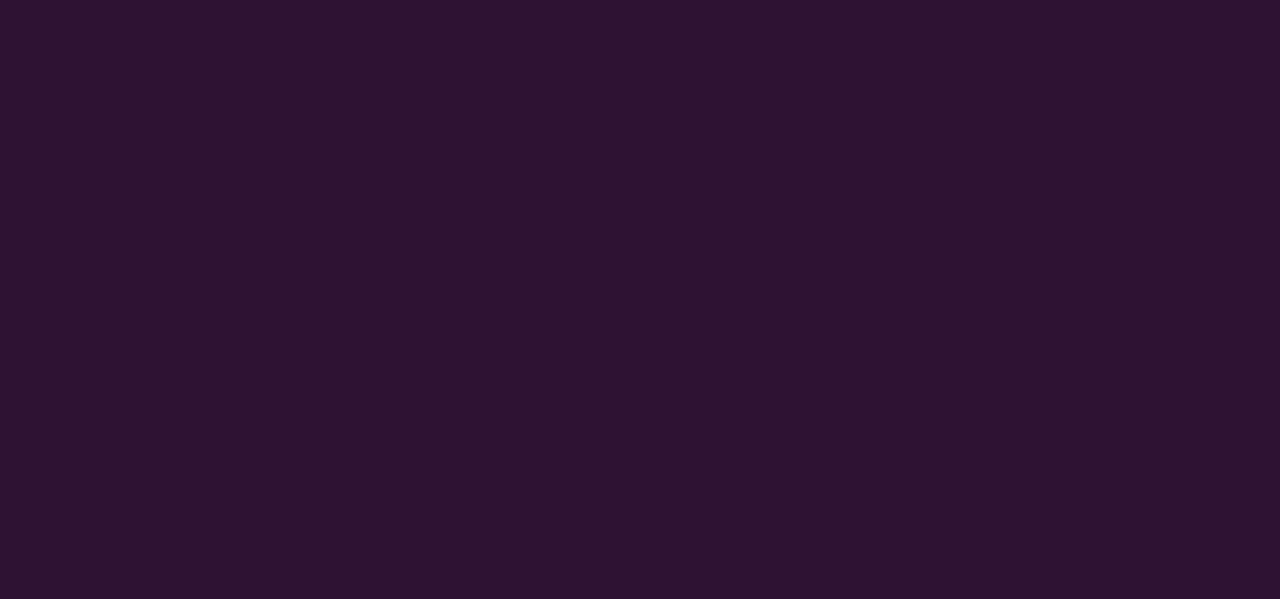
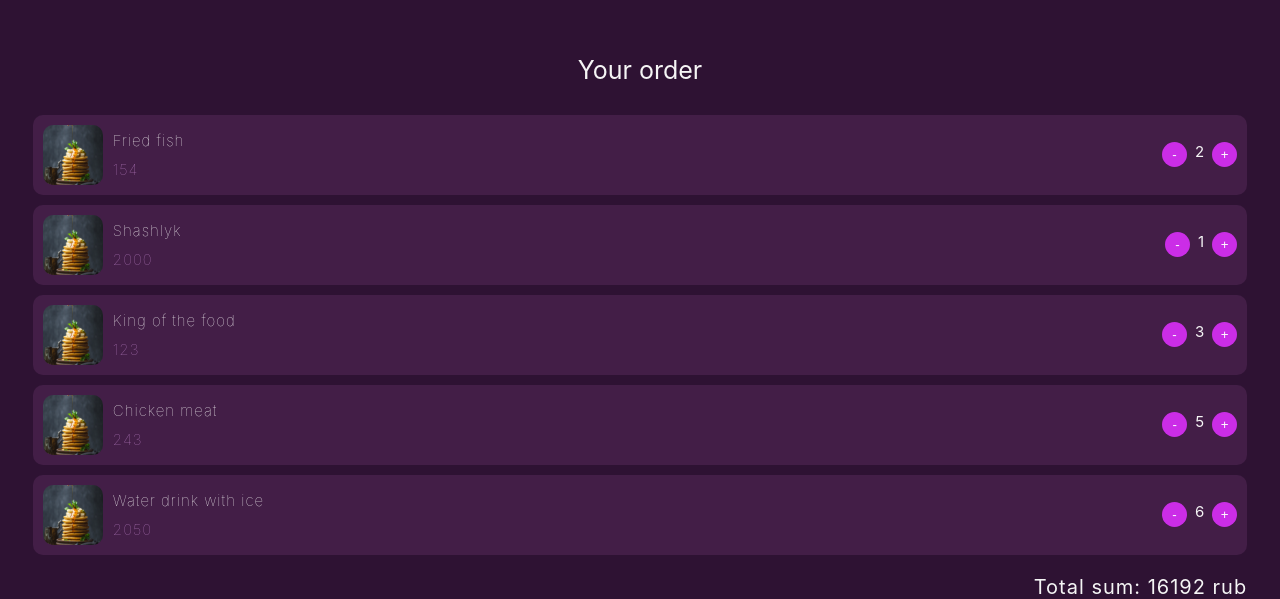
Before and after one commit to moflotas/onemenu, a React (Create React App) app in the folder onemenu/: page /shopping-cart in a window 1280 px wide. Shown: the part 501-1100 px from the top of the page. Before the commit the page ends 800 px from the top, so only its background shows below. Built offline with nearby package versions, Linux system fonts and the light colour scheme.

Commit message:
added shoppingCart

```diff
--- a/onemenu/src/components/ShoppingCart/ShoppingCart.jsx
+++ b/onemenu/src/components/ShoppingCart/ShoppingCart.jsx
@@ -1,10 +1,46 @@
 import React from "react";
 import { Link } from "react-router-dom";
+import styles from "./ShoppingCart.module.scss"
+import foodPicture from '../../pictures/foodPicture.png'
 
 const ShoppingCart = () => {
+
+    let data = [
+        {name: "Fried fish", price: 154, amount: 2, picture: foodPicture},
+        {name: "Shashlyk", price: 2000, amount: 1, picture: foodPicture},
+        {name: "King of the food", price: 123, amount: 3, picture: foodPicture},
+        {name: "Chicken meat", price: 243, amount: 5, picture: foodPicture},
+        {name: "Water drink with ice", price: 2050, amount: 6, picture: foodPicture},
+    ]
+
+    const totalPrice = data.reduce((sum, item) => sum + item.price * item.amount, 0)
+
     return (
-        <div>
-            Shopping cart
+        <div className={styles.cart}>
+            <div className={styles.title}>
+                Your order
+            </div>
+            <div className={styles.dishes}>
+                {data.map((food) => (
+                    <div className={styles.order}>
+                        <div className={styles.order_description}>
+                            <img className={styles.order_image} src={food.picture} alt="" />
+                            <div className={styles.order_text}>
+                                <span>{food.name}</span>
+                                <span className={styles.order_price}>{food.price}</span>
+                            </div>
+                        </div>
+                        <div className={styles.order_number}>
+                            <button className={styles.order_button}>-</button>
+                            <span className={styles.order_number}>{food.amount}</span>
+                            <button className={styles.order_button}>+</button>
+                        </div>
+                    </div>
+                ))}
+            </div>
+            <div className={styles.order_total}>
+                <span>Total sum: {totalPrice} rub</span>
+            </div>
         </div>
     )
 }
--- /dev/null
+++ b/onemenu/src/components/ShoppingCart/ShoppingCart.module.scss
@@ -0,0 +1,79 @@
+@import "../../variables";
+
+.cart {
+    margin-top: 42.266%;
+}
+
+.title {
+    font-size: 25px;
+    text-align: center;
+    color: $text_color;
+}
+
+.dishes {
+    margin-top: 30px;
+    display: flex;
+    flex-direction: column;
+    gap: 10px;
+}
+
+.order {
+    padding: 10px;
+    background-color: $secondary_bg_color;
+    border-radius: 10px;
+    display: flex;
+    flex-direction: row;
+    align-items: center;
+    justify-content: space-between;
+}
+
+.order_description {
+    display: flex;
+    flex-direction: row;
+    align-items: center;
+    gap: 10px;
+}
+
+.order_text {
+    display: flex;
+    flex-direction: column;
+    font-size: 15px;
+    color: $text_color;
+    font-weight: 100;
+    letter-spacing: 1px;
+    gap: 10px;
+}
+
+.order_image {
+    width: 60px;
+    height: 60px;
+    border-radius: 10px;
+}
+
+.order_price {
+    color: $hint_color;
+}
+
+.order_number {
+    font-size: 15px;
+    color: $text_color;
+    display: flex;
+    gap: 8px;
+}
+
+.order_button {
+    width: 25px;
+    height: 25px;
+    border-radius: 100px;
+    border: none;
+    background-color: $button_color;
+    color: $button_text_color;
+}
+
+.order_total {
+    margin-top: 20px;
+    text-align: right;
+    font-size: 20px;
+    letter-spacing: 1px;
+    color: $text_color;
+}
```
